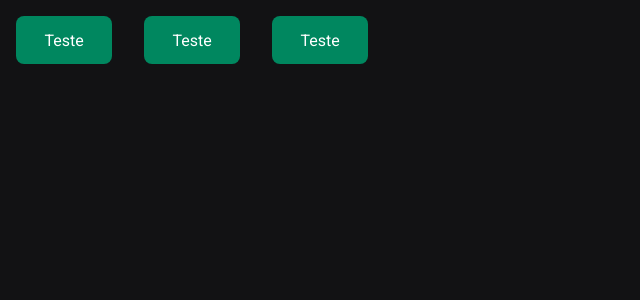
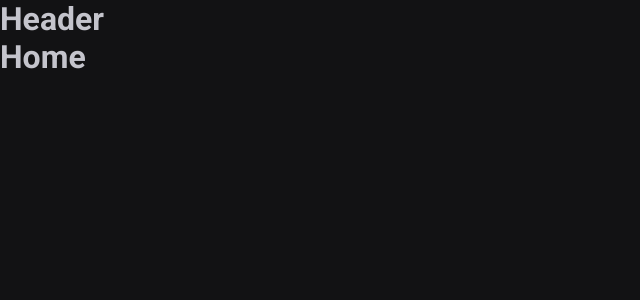
Before and after one commit to GabrielCarvf/02-ignite-timer, a React (Vite) app: page / in a window 1280 px wide. Shown: the top 300 px of the page, without its empty margins (0-640 px from the left). Built offline with nearby package versions, Linux system fonts and the light colour scheme.

Commit message:
:construction: Adicionando Rotas/Layout/Pages

```diff
--- a/package.json
+++ b/package.json
@@ -12,6 +12,7 @@
   "dependencies": {
     "react": "^18.2.0",
     "react-dom": "^18.2.0",
+    "react-router-dom": "^6.11.1",
     "styled-components": "^6.0.0-rc.1"
   },
   "devDependencies": {
--- a/src/App.tsx
+++ b/src/App.tsx
@@ -1,14 +1,15 @@
-import { Button } from './components/Button'
 import { ThemeProvider } from 'styled-components'
 import { defaultTheme } from './styles/themes/default'
 import { GlobalStyle } from './styles/global'
+import { BrowserRouter } from 'react-router-dom'
+import { Router } from './Router'
 
 export function App() {
   return (
     <ThemeProvider theme={defaultTheme}>
-      <Button variant="secondary" />
-      <Button variant="default" />
-      <Button variant="primary" />
+      <BrowserRouter>
+        <Router />
+      </BrowserRouter>
       <GlobalStyle />
     </ThemeProvider>
   )
--- /dev/null
+++ b/src/Router.tsx
@@ -0,0 +1,15 @@
+import { Routes, Route } from 'react-router-dom'
+import { Home } from './pages/Home'
+import { History } from './pages/History'
+import { DefaultLayout } from './layouts/DefaultLayout'
+
+export function Router() {
+  return (
+    <Routes>
+      <Route path="/" element={<DefaultLayout />}>
+        <Route path="/" element={<Home />} />
+        <Route path="/history" element={<History />} />
+      </Route>
+    </Routes>
+  )
+}
--- a/src/components/Button.styles.ts
+++ /dev/null
@@ -1,25 +0,0 @@
-import styled from 'styled-components'
-
-export type ButtonsVariants = 'default' | 'primary' | 'secondary'
-
-interface ButtonContainerProps {
-  variant: ButtonsVariants
-}
-
-// const buttonsVariants = {
-//   default: "gray",
-//   primary: "purple",
-//   secondary: "red"
-// }
-
-export const ButtonContainer = styled.button<ButtonContainerProps>`
-  width: 6rem;
-  height: 3rem;
-  border-radius: 8px;
-  border: 0;
-  margin: 1rem;
-  color: #fff;
-
-  background-color: ${(props) => props.theme['green-500']};
-`
-/* ${props => css`background-color: ${buttonsVariants[props.variant]}`} */
--- a/src/components/Button.tsx
+++ /dev/null
@@ -1,9 +0,0 @@
-import { ButtonContainer, ButtonsVariants } from './Button.styles'
-
-interface ButtonProps {
-  variant?: ButtonsVariants
-}
-
-export function Button({ variant = 'primary' }: ButtonProps) {
-  return <ButtonContainer variant={variant}>Teste</ButtonContainer>
-}
--- /dev/null
+++ b/src/components/Header.tsx
@@ -0,0 +1,3 @@
+export function Header() {
+  return <h1>Header</h1>
+}
--- /dev/null
+++ b/src/layouts/DefaultLayout.tsx
@@ -0,0 +1,11 @@
+import { Header } from '../components/Header'
+import { Outlet } from 'react-router-dom'
+
+export function DefaultLayout() {
+  return (
+    <div>
+      <Header />
+      <Outlet />
+    </div>
+  )
+}
--- /dev/null
+++ b/src/pages/History.tsx
@@ -0,0 +1,3 @@
+export function History() {
+  return <h1>History</h1>
+}
--- /dev/null
+++ b/src/pages/Home.tsx
@@ -0,0 +1,3 @@
+export function Home() {
+  return <h1>Home</h1>
+}
```
Also changed, not shown: 1 other file (tests, documents, lock files or other folders).
